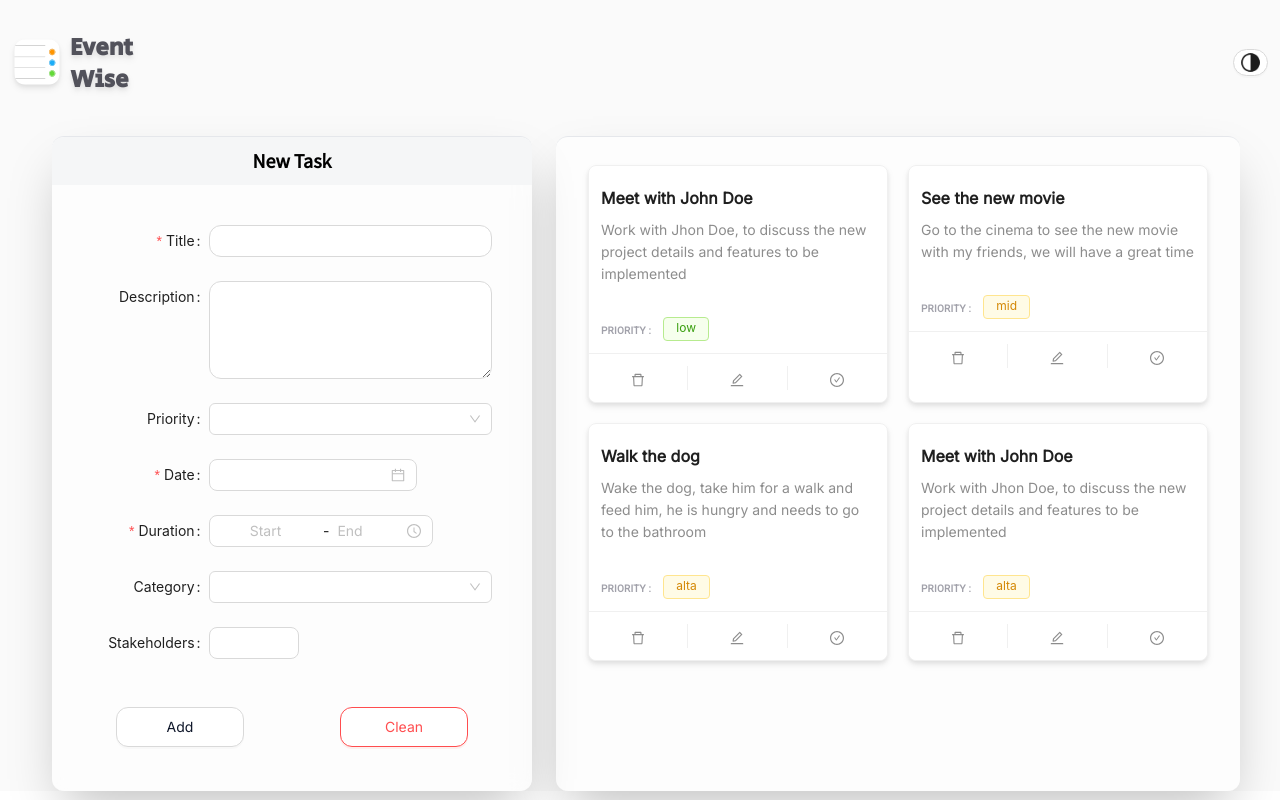
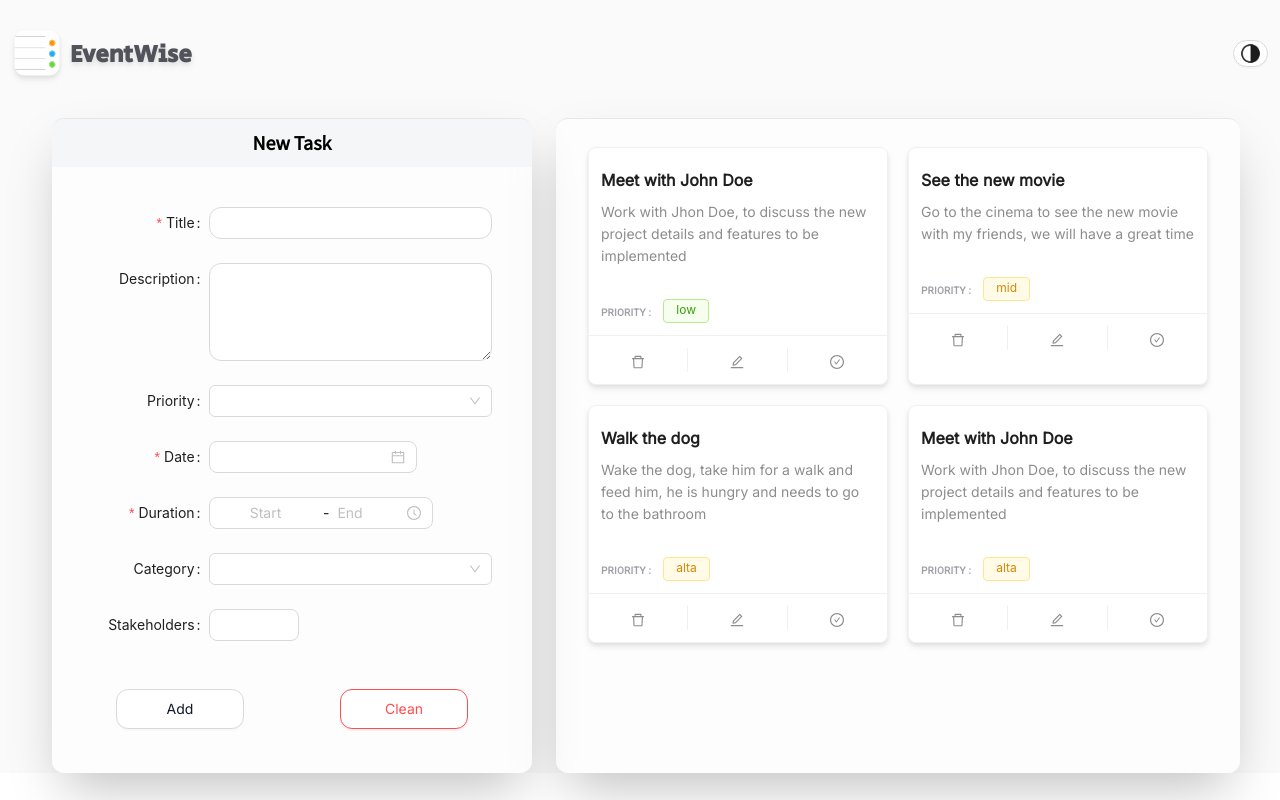
Before and after one commit to kralion/event-wise, a React (Vite) app: page / in a window 1280 px wide. Built offline with nearby package versions, Linux system fonts and the light colour scheme.

Commit message:
Remove unused dependencies and update logo text

```diff
--- a/package.json
+++ b/package.json
@@ -23,7 +23,6 @@
   "devDependencies": {
     "@types/aos": "^3.0.4",
     "@types/jest": "^29.5.0",
-    "@types/moment": "^2.13.0",
     "@types/node": "^18.13.0",
     "@types/react": "^18.0.26",
     "@types/react-dom": "^18.0.9",
--- a/src/App.tsx
+++ b/src/App.tsx
@@ -48,7 +48,7 @@ function App() {
               <div className=" flex items-center drop-shadow-md">
                 <img src={logo} width={50} alt="Logo" />
                 <p className="font-SecularOne pl-2  pt-1 text-zinc-600 font-semibold text-2xl">
-                  Event Wise
+                  EventWise
                 </p>
               </div>
               <div className="lg:col-end-11 col-end-5 lg:ml-5 flex justify-center items-center">
```
Also changed, not shown: src/components/TodoList.tsx (indentation only), 1 other file (tests, documents, lock files or other folders).
